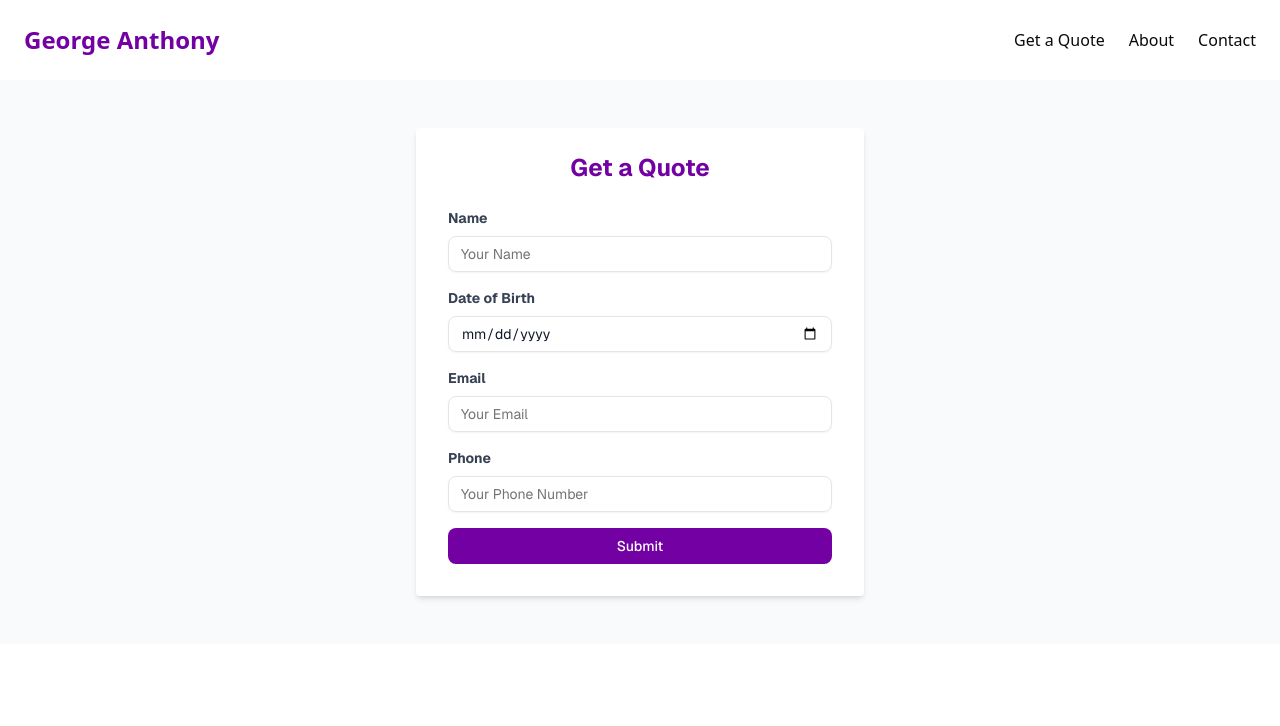
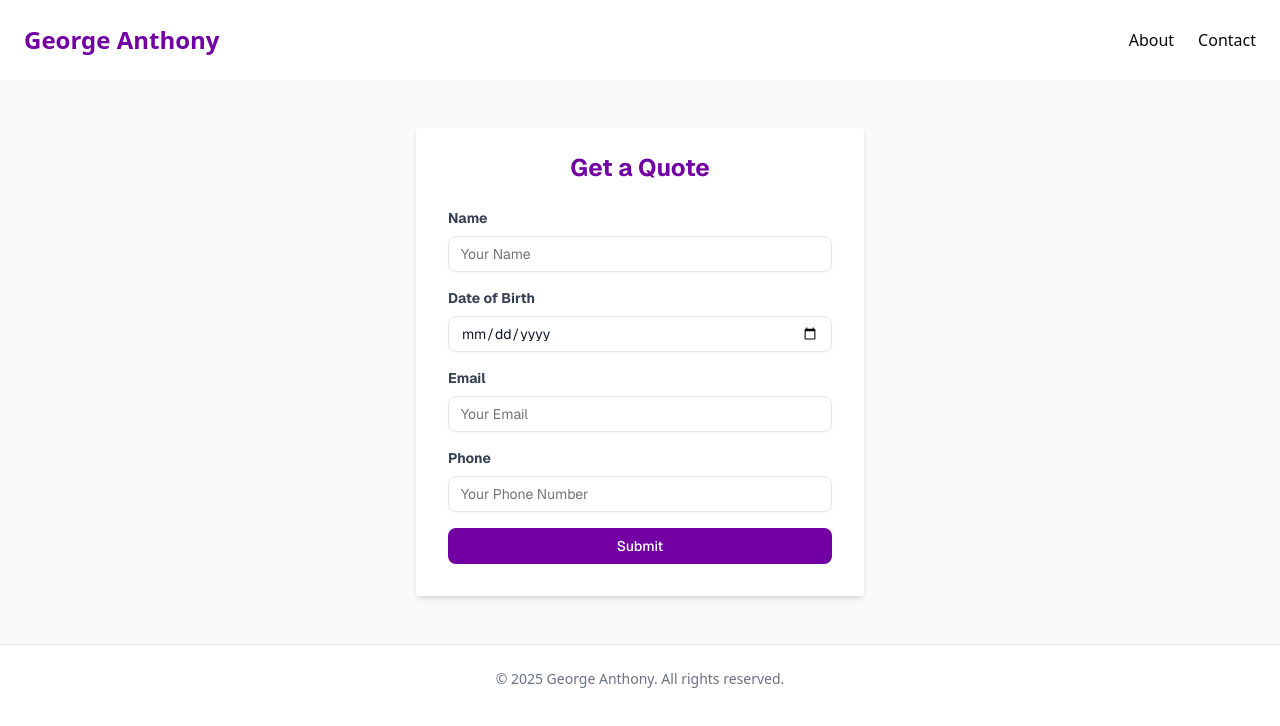
Before and after one commit to XiroEx/georgeanthony.net, a Next.js app in the folder webapp/: page /quote in a window 1280 px wide. Shown: the top 726 px of the page. Built offline with nearby package versions, Linux system fonts and the light colour scheme.

Commit message:
split header into component

```diff
--- a/webapp/src/app/layout.tsx
+++ b/webapp/src/app/layout.tsx
@@ -1,7 +1,9 @@
+
 import type { Metadata } from "next";
 import { Geist, Geist_Mono } from "next/font/google";
 import "./globals.css";
 import Link from "next/link";
+import Header from "@/components/header";
 
 const geistSans = Geist({
   variable: "--font-geist-sans",
@@ -18,6 +20,7 @@ export const metadata: Metadata = {
   description: "Generated by create next app",
 };
 
+
 export default function RootLayout({
   children,
 }: Readonly<{
@@ -28,15 +31,11 @@ export default function RootLayout({
       <body
         className={`${geistSans.variable} ${geistMono.variable} antialiased`}
       >
-        <header className="bg-white shadow p-6 flex justify-between items-center">
-          <h1 className="text-2xl font-bold text-[#7200a2]"><Link href="/">George Anthony</Link></h1>
-          <nav className="space-x-6">
-            <a href="quote" className="hover:text-[#7200a2]">Get a Quote</a>
-            <a href="#about" className="hover:text-[#7200a2]">About</a>
-            <a href="#contact" className="hover:text-[#7200a2]">Contact</a>
-          </nav>
-        </header>
+        <Header />
         {children}
+        <footer className="bg-white border-t p-6 text-center text-sm text-gray-500">
+          <p>&copy; 2025 George Anthony. All rights reserved.</p>
+        </footer>
       </body>
     </html>
   );
--- a/webapp/src/app/page.tsx
+++ b/webapp/src/app/page.tsx
@@ -8,7 +8,7 @@ import Link from "next/link";
 
 export default function FinancialServicesSite() {
   return (
-    <div className="min-h-screen bg-gray-50 text-gray-900 font-sans">
+    <div className=" bg-gray-50 text-gray-900 font-sans">
 
       <main className="px-6 py-12 max-w-5xl mx-auto">
         <section className="mb-16 text-center">
@@ -99,12 +99,8 @@ export default function FinancialServicesSite() {
             <Button type="submit" className="bg-[#7200a2] hover:bg-purple-800 text-white">Send Message</Button>
           </form>
         </section>
-
       </main>
 
-      <footer className="bg-white border-t p-6 text-center text-sm text-gray-500">
-        <p>&copy; 2025 George Anthony. All rights reserved.</p>
-      </footer>
     </div>
   );
 }
--- /dev/null
+++ b/webapp/src/components/header.tsx
@@ -0,0 +1,20 @@
+'use client';
+
+
+import Link from "next/link";
+import { usePathname } from "next/navigation";
+
+
+export default function Header() {
+    const path = usePathname();
+
+    return <header className="bg-white shadow p-6 flex justify-between items-center">
+        <h1 className="text-2xl font-bold text-[#7200a2]"><Link href="/">George Anthony</Link></h1>
+        <nav className="space-x-6">
+
+        {!path.includes('quote') && <a href="quote" className="hover:text-[#7200a2]">Get a Quote</a>}
+        <a href="#about" className="hover:text-[#7200a2]">About</a>
+        <a href="#contact" className="hover:text-[#7200a2]">Contact</a>
+        </nav>
+    </header>
+}
```
